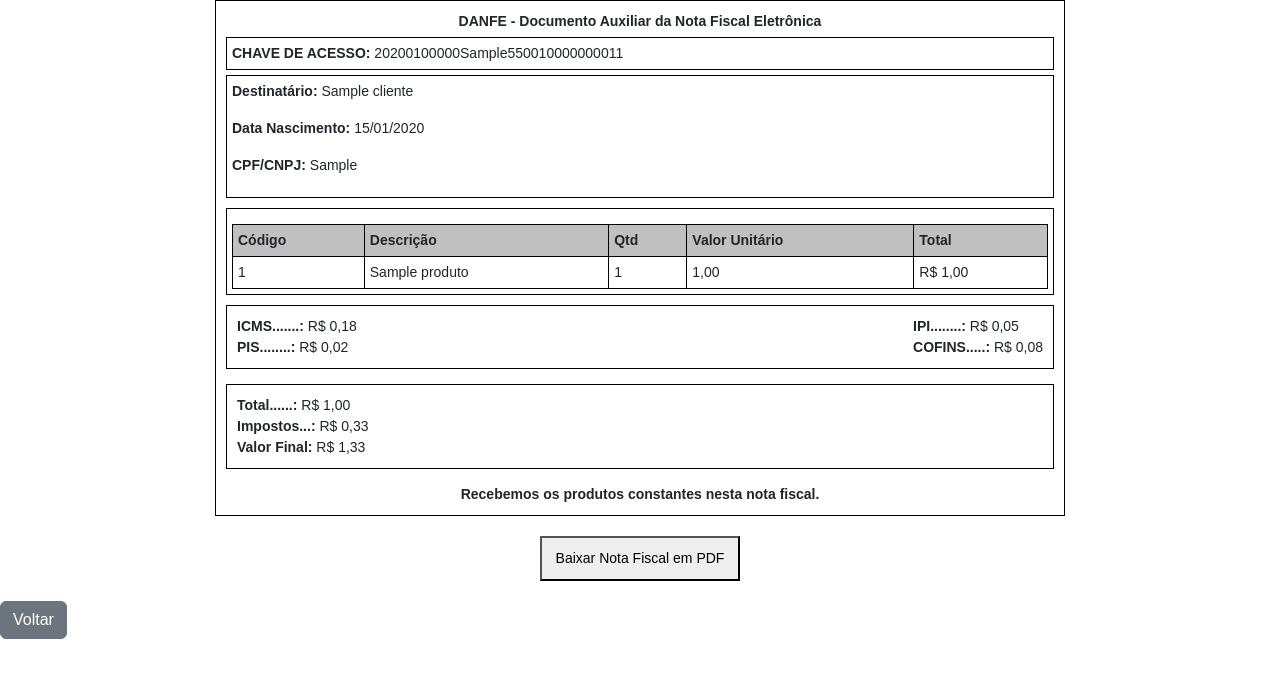
After one commit to alvaroeduard/cadweb, a Django app: page /notafiscal/1/ in a window 1280 px wide. The commit adds this page. Shown: the top 678 px of the page. Run offline with Django 4.2, Linux system fonts and the light colour scheme; tables that the repository leaves empty hold one stand-in row (values such as "Sample post"); some libraries are stand-ins or nearby versions.

Commit message:
14/02/2025 22:15

```diff
--- a/home/models.py
+++ b/home/models.py
@@ -1,8 +1,10 @@
+from decimal import Decimal, ROUND_HALF_UP
 import locale
 from django.db import models
 from datetime import date
 from django.db.models.signals import post_save
 from django.dispatch import receiver
+import hashlib
 
 class Categoria(models.Model):
     nome = models.CharField(max_length=100)
@@ -86,6 +88,31 @@ class Pedido(models.Model):
             return f"Pedido {self.id} - Cliente: {self.cliente.nome} - Status: {self.get_status_display()}"
 
     @property
+    def chave_acesso(self):
+        """Gera uma chave de acesso única baseada no ID do pedido, data do pedido e CPF do cliente."""
+        if self.id is None or self.data_pedido is None or not hasattr(self.cliente, 'cpf'):
+            return None  # Retorna None se o pedido ainda não foi salvo ou não houver CPF
+
+        # Formatação do CPF garantindo 11 dígitos
+        cpf_cliente = str(self.cliente.cpf).zfill(11).replace('.', '').replace('-', '')
+
+        # Ano e mês do pedido
+        ano = self.data_pedido.strftime('%Y')
+        mes = self.data_pedido.strftime('%m')
+
+        # Parâmetros fixos da chave
+        modelo_nf = "55"  # Modelo 55 para NF-e
+        numero_nf = str(self.id).zfill(9)  # Número da nota com 9 dígitos
+        serie_nf = "001"  # Série da NF-e
+        tipo_emissao = "1"  # Emissão normal
+
+        # Geração da chave sem DV
+        chave_sem_dv = f"{ano}{mes}{cpf_cliente}{modelo_nf}{serie_nf}{numero_nf}{tipo_emissao}"
+
+        # Retornar a chave formatada
+        return chave_sem_dv
+
+    @property
     def data_pedidof(self):
         """Retorna a data de nascimento no formato DD/MM/AAAA"""
         if self.data_pedido:
@@ -117,6 +144,41 @@ class Pedido(models.Model):
     def debito(self):
         """Retorna o valor restante a ser pago no pedido."""
         return self.total - self.total_pago
+
+    # === Cálculo dos impostos ===
+    def formatar_decimal(self, valor):
+        """Formata um valor Decimal para ter apenas duas casas decimais."""
+        return valor.quantize(Decimal('0.01'), rounding=ROUND_HALF_UP)
+
+    @property
+    def icms(self):
+        """Calcula o ICMS (18% sobre o total do pedido)."""
+        return self.formatar_decimal(self.total * Decimal('0.18'))
+
+    @property
+    def ipi(self):
+        """Calcula o IPI (5% sobre o total do pedido)."""
+        return self.formatar_decimal(self.total * Decimal('0.05'))
+
+    @property
+    def pis(self):
+        """Calcula o PIS (1.65% sobre o total do pedido)."""
+        return self.formatar_decimal(self.total * Decimal('0.0165'))
+
+    @property
+    def cofins(self):
+        """Calcula o COFINS (7.6% sobre o total do pedido)."""
+        return self.formatar_decimal(self.total * Decimal('0.076'))
+
+    @property
+    def total_impostos(self):
+        """Calcula o total de impostos somando ICMS, IPI, PIS e COFINS."""
+        return self.formatar_decimal(self.icms + self.ipi + self.pis + self.cofins)
+
+    @property
+    def valorfinal(self):
+        """Calcula o total de impostos + valor total dos itens."""
+        return self.formatar_decimal(self.total_impostos + self.total)
 
 class ItemPedido(models.Model):
     pedido = models.ForeignKey(Pedido, on_delete=models.CASCADE)
--- a/home/urls.py
+++ b/home/urls.py
@@ -33,4 +33,5 @@ urlpatterns = [
     path('form_pagamento/<int:id>/', views.form_pagamento, name='form_pagamento'),
     path('pagamento/editar/<int:id>/', views.editar_pagamento, name='editar_pagamento'),
     path('pagamento/remover/<int:id>/', views.remover_pagamento, name='remover_pagamento'),
+    path('notafiscal/<int:id>/', views.nota_fiscal, name='notafiscal'),
 ]
--- a/home/views.py
+++ b/home/views.py
@@ -561,3 +561,15 @@ def remover_pagamento(request, id):
     pagamento.delete()
     messages.success(request, 'Pagamento removido com sucesso!')
     return redirect('form_pagamento', id=pedido_id)
+
+def nota_fiscal(request, id):
+    try:
+        # Tenta buscar o pedido pelo ID
+        pedido = Pedido.objects.get(pk=id)
+    except Pedido.DoesNotExist:
+        # Retorna uma página de erro personalizada ou uma mensagem amigável
+        messages.error(request, 'Pedido não encontrado')
+        return redirect('pedido')
+
+    # Renderiza o template passando o pedido como contexto
+    return render(request, 'pedido/notafiscal.html', {'pedido': pedido})
--- a/templates/pedido/detalhes.html
+++ b/templates/pedido/detalhes.html
@@ -24,7 +24,7 @@
     {{ form.as_p }}
     <button type="submit" class="btn btn-primary btn-sm">Salvar Produto</button>
     <a href="{% url 'form_pagamento' pedido.id %}" class="btn btn-primary btn-sm">Registrar Pagamento</a>
-    <a href="#" class="btn btn-info btn-sm">Nota Fiscal</a>
+    <a href="{% url 'notafiscal' pedido.id %}" class="btn btn-info btn-sm">Nota Fiscal</a>
 </form>
 
 <hr>
--- a/templates/pedido/lista.html
+++ b/templates/pedido/lista.html
@@ -38,7 +38,7 @@
         <td>{{ pedido.total}}</td>
         <td>
           <a href="{% url 'detalhes_pedido' pedido.id %}" class="btn btn-primary btn-sm">Detalhes</a>
-          <a href="#" class="btn btn-info btn-sm">Nota Fiscal</a>
+          <a href="{% url 'notafiscal' pedido.id %}" class="btn btn-info btn-sm">Nota Fiscal</a>
           <a href="{% url 'remover_pedido' pedido.id %}" class="btn btn-danger btn-sm"
               onclick="return confirm('Tem certeza que deseja remover este item?');">Remover</a>
       </tr>
--- /dev/null
+++ b/templates/pedido/notafiscal.html
@@ -0,0 +1,166 @@
+<!DOCTYPE html>
+<html lang="pt-BR">
+<head>
+    <meta charset="UTF-8">
+    <meta name="viewport" content="width=device-width, initial-scale=1.0">
+    <title>Nota Fiscal</title>
+    <link href="https://cdn.jsdelivr.net/npm/bootstrap@5.3.0/dist/css/bootstrap.min.css" rel="stylesheet">
+    <link href="https://cdnjs.cloudflare.com/ajax/libs/font-awesome/6.0.0-beta3/css/all.min.css" rel="stylesheet">
+    <link rel="stylesheet" href="https://code.jquery.com/ui/1.12.1/themes/base/jquery-ui.css">
+    <link rel="stylesheet" href="https://cdn.jsdelivr.net/npm/bootstrap-icons@1.11.3/font/bootstrap-icons.min.css">
+    <script src="https://cdnjs.cloudflare.com/ajax/libs/html2pdf.js/0.10.1/html2pdf.bundle.min.js"></script>
+    <style>
+        .nota-fiscal {
+        width: 100%; /* Use 100% para se ajustar ao tamanho da página */
+        max-width: 850px; /* Limite máximo de largura */
+        border: 1.6px solid black;
+        padding: 10px;
+        margin: auto;
+
+        }
+
+        body {
+            font-family: Arial, sans-serif;
+            font-size: 14px;
+        }
+        .titulo {
+            text-align: center;
+            font-weight: bold;
+        }
+        .chave-acesso {
+            border: 1.6px solid black;
+            padding: 5px;
+            margin-top: 5px;
+        }
+        .dados-destinatario {
+            margin-top: 5px;
+            border: 1px solid black;
+            padding: 5px;
+        }
+        table {
+            width: 100%;
+            border-collapse: collapse;
+            margin-top: 10px;
+        }
+        th{
+            background-color: #C0C0C0;
+        }
+        th, td {
+            border: 1.6px solid black;
+            padding: 5px;
+            text-align: left;
+        }
+        .total {
+            margin-top: 10px;
+        }
+        .total div {
+            display: flex;
+            justify-content: space-between;
+        }
+        .rodape {
+            text-align: center;
+            margin-top: 10px;
+            font-weight: bold;
+        }
+
+        .impostos {
+            display: grid;
+            grid-template-columns: auto auto;
+            justify-content: space-between;
+            margin: 10px 0;
+            border: 1.6px solid black;
+            padding: 10px;
+        }
+        .totais {
+            text-align: left;
+            margin: 15px 0;
+            border: 1.6px solid black;
+            padding: 10px;
+        }
+        .btn-download {
+            display: block;
+            width: 200px;
+            margin: 20px auto;
+            padding: 10px;
+            text-align: center;
+            cursor: pointer;
+        }
+        .itens{
+            padding: 5px;
+            border: 1.6px solid black;
+            margin-top: 10px;
+        }
+    </style>
+</head>
+<body>
+    <div class="nota-fiscal" id="notaFiscal">
+        <div class="titulo">DANFE - Documento Auxiliar da Nota Fiscal Eletrônica</div>
+        <div class="chave-acesso"><strong>CHAVE DE ACESSO:</strong> {{pedido.chave_acesso}}</div>
+        <div class="dados-destinatario">
+            <p><strong>Destinatário:</strong> {{pedido.cliente.nome}}</p>
+            <p><strong>Data Nascimento:</strong> {{pedido.cliente.datanascimento}}</p>
+            <p><strong>CPF/CNPJ:</strong> {{pedido.cliente.cpf}}</p>
+        </div>
+        <div class="itens">
+            <table>
+                <thead>
+                    <tr>
+                        <th>Código</th>
+                        <th>Descrição</th>
+                        <th>Qtd</th>
+                        <th>Valor Unitário</th>
+                        <th>Total</th>
+                    </tr>
+                </thead>
+                <tbody>
+                    {% for item in pedido.itempedido_set.all %}
+                    <tr>
+                        <td>{{ item.id }}</td>
+                        <td>{{ item.produto.nome }}</td>
+                        <td>{{ item.qtde }}</td>
+                        <td>{{ item.preco }}</td>
+                        <td>R$ {{ item.totalItem }}</td>
+                    </tr>
+                    {% endfor %}
+                </tbody>
+            </table>
+        </div>
+
+        <div class="impostos">
+            <div><strong>ICMS.......:</strong> R$ {{pedido.icms}}</div>
+            <div><strong>IPI........:</strong> R$ {{pedido.ipi}}</div>
+            <div><strong>PIS........:</strong> R$ {{pedido.pis}}</div>
+            <div><strong>COFINS.....:</strong> R$ {{pedido.cofins}}</div>
+        </div>
+
+        <div class="totais">
+            <div><strong>Total......:</strong> R$ {{pedido.total}}</div>
+            <div><strong>Impostos...:</strong> R$ {{pedido.total_impostos}}</div>
+            <div><strong>Valor Final:</strong> R$ {{pedido.valorfinal}}</div>
+        </div>
+
+        <div class="rodape">Recebemos os produtos constantes nesta nota fiscal.</div>
+
+    </div>
+
+    <button class="btn-download" id="downloadBtn">Baixar Nota Fiscal em PDF</button>
+    <a href="{% url 'pedido' %}" class="btn btn-secondary">Voltar</a>
+
+    <script>
+        document.getElementById("downloadBtn").addEventListener("click", function () {
+            const element = document.getElementById("notaFiscal");
+
+            html2pdf()
+                .set({
+                    margin: 10,
+                    filename: 'nota_fiscal.pdf',
+                    image: { type: 'jpeg', quality: 0.98 },
+                    html2canvas: { scale: 6, logging: true, useCORS: true },
+                    jsPDF: { unit: 'mm', format: 'a4', orientation: 'portrait' }
+                })
+                .from(element)
+                .save();
+        });
+    </script>
+</body>
+</html>
```
